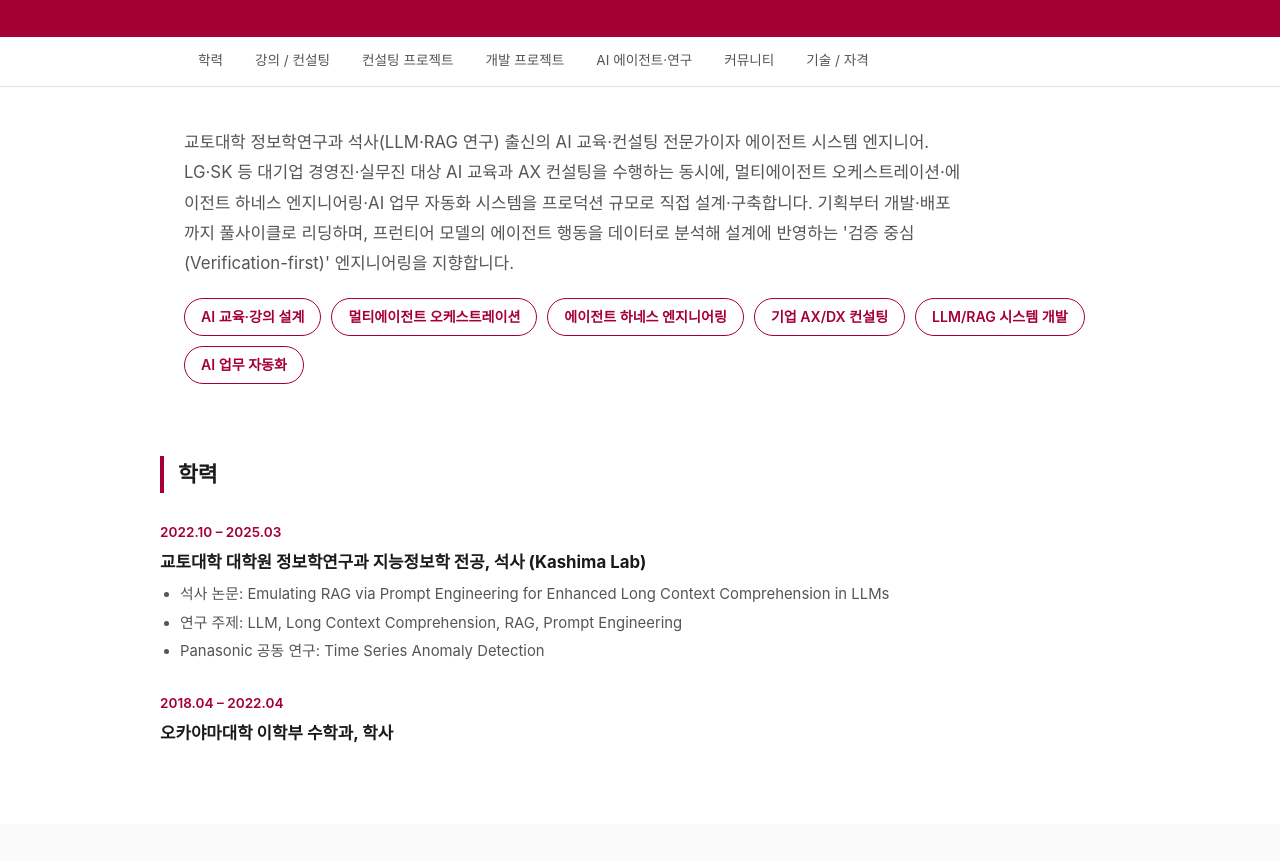
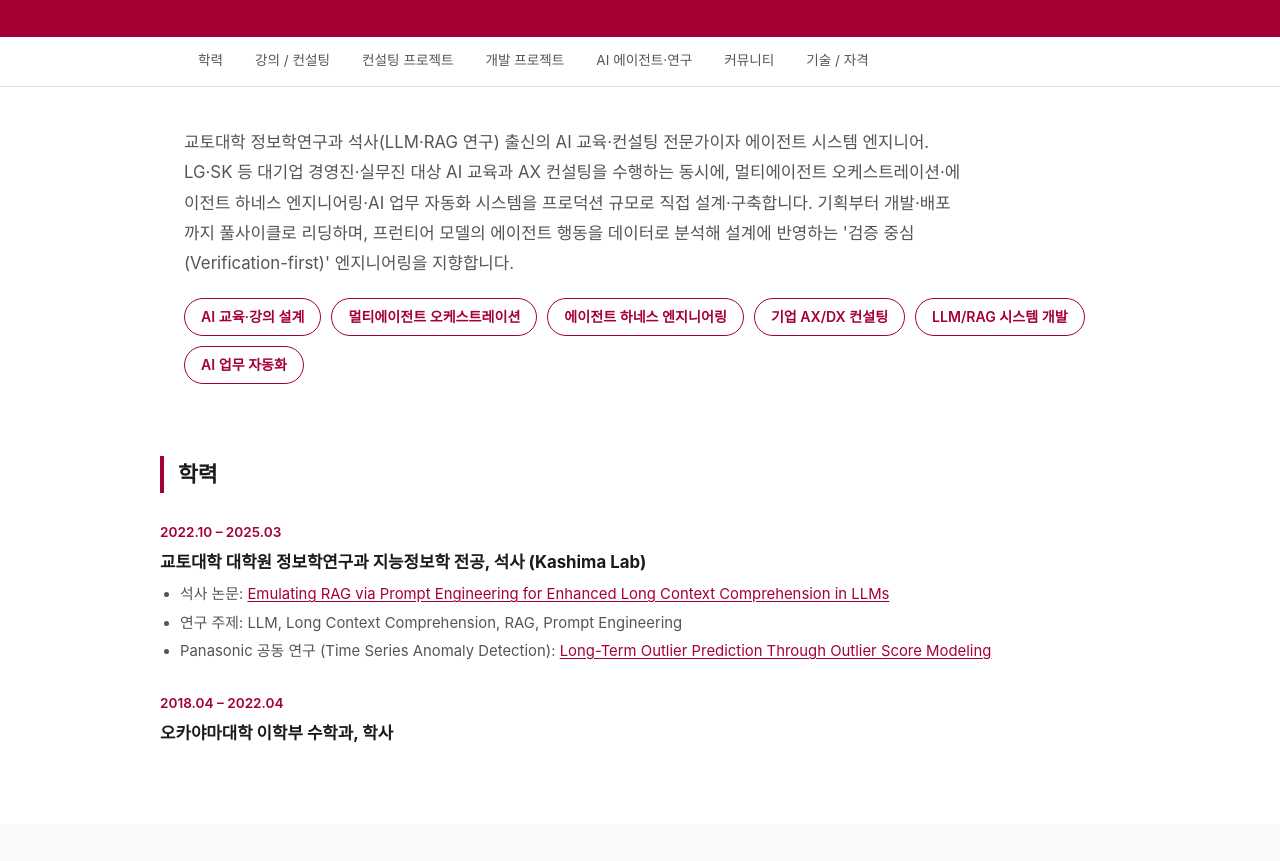
Before and after one commit to joonlab/portfolio, a plain HTML site: page index.html in a window 1280 px wide. Shown: the part 231-1092 px from the top of the page. Drawn offline with Linux system fonts and the light colour scheme.

Commit message:
학력 섹션: 논문 하이퍼링크 추가
- 석사 논문 제목 → arXiv 2502.12462 링크
- Panasonic 공동 연구를 논문 제목(Long-Term Outlier Prediction Through
  Outlier Score Modeling, arXiv 2603.20993)으로 구체화 + 링크

Co-Authored-By: Claude Opus 4.8 (1M context) <noreply@anthropic.com>

```diff
--- a/index.html
+++ b/index.html
@@ -162,6 +162,8 @@
     font-size: 0.93rem;
   }
   .edu-item li { margin-bottom: 3px; }
+  .edu-item a { color: var(--accent); text-decoration: underline; text-underline-offset: 2px; }
+  .edu-item a:hover { color: var(--accent-light); }
 
   /* ===== GROUP HEADER ===== */
   .group-header {
@@ -350,9 +352,9 @@
     <div class="period">2022.10 – 2025.03</div>
     <div class="school">교토대학 대학원 정보학연구과 지능정보학 전공, 석사 (Kashima Lab)</div>
     <ul>
-      <li>석사 논문: Emulating RAG via Prompt Engineering for Enhanced Long Context Comprehension in LLMs</li>
+      <li>석사 논문: <a href="https://arxiv.org/abs/2502.12462" target="_blank" rel="noopener">Emulating RAG via Prompt Engineering for Enhanced Long Context Comprehension in LLMs</a></li>
       <li>연구 주제: LLM, Long Context Comprehension, RAG, Prompt Engineering</li>
-      <li>Panasonic 공동 연구: Time Series Anomaly Detection</li>
+      <li>Panasonic 공동 연구 (Time Series Anomaly Detection): <a href="https://arxiv.org/abs/2603.20993" target="_blank" rel="noopener">Long-Term Outlier Prediction Through Outlier Score Modeling</a></li>
     </ul>
   </div>
   <div class="edu-item">
```
